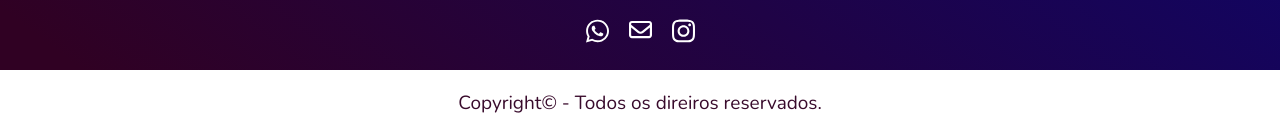
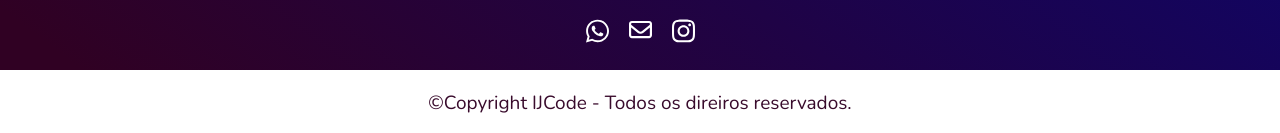
Before and after one commit to ijcodetecnologia/IJCode, a Next.js app: page / in a window 1280 px wide. Shown: the part 3790-3923 px from the top of the page. Built offline with nearby package versions, Linux system fonts and the light colour scheme.

Commit message:
corrigido banner e footer

```diff
--- a/src/components/Sections/banner/banner.module.css
+++ b/src/components/Sections/banner/banner.module.css
@@ -13,7 +13,7 @@
 }
 
 .textobanner{
-  width: 40%;
+  width: 45%;
 }
 
 .textobanner h1 {
--- a/src/components/Sections/footer/Footer.js
+++ b/src/components/Sections/footer/Footer.js
@@ -29,7 +29,7 @@ const Footer = () => {
       </ul>
 
       <div className={styles.copy}>
-        <p>Copyright© - Todos os direiros reservados.</p>
+        <p>©Copyright IJCode - Todos os direiros reservados.</p>
       </div>
     </div>
   );
```
